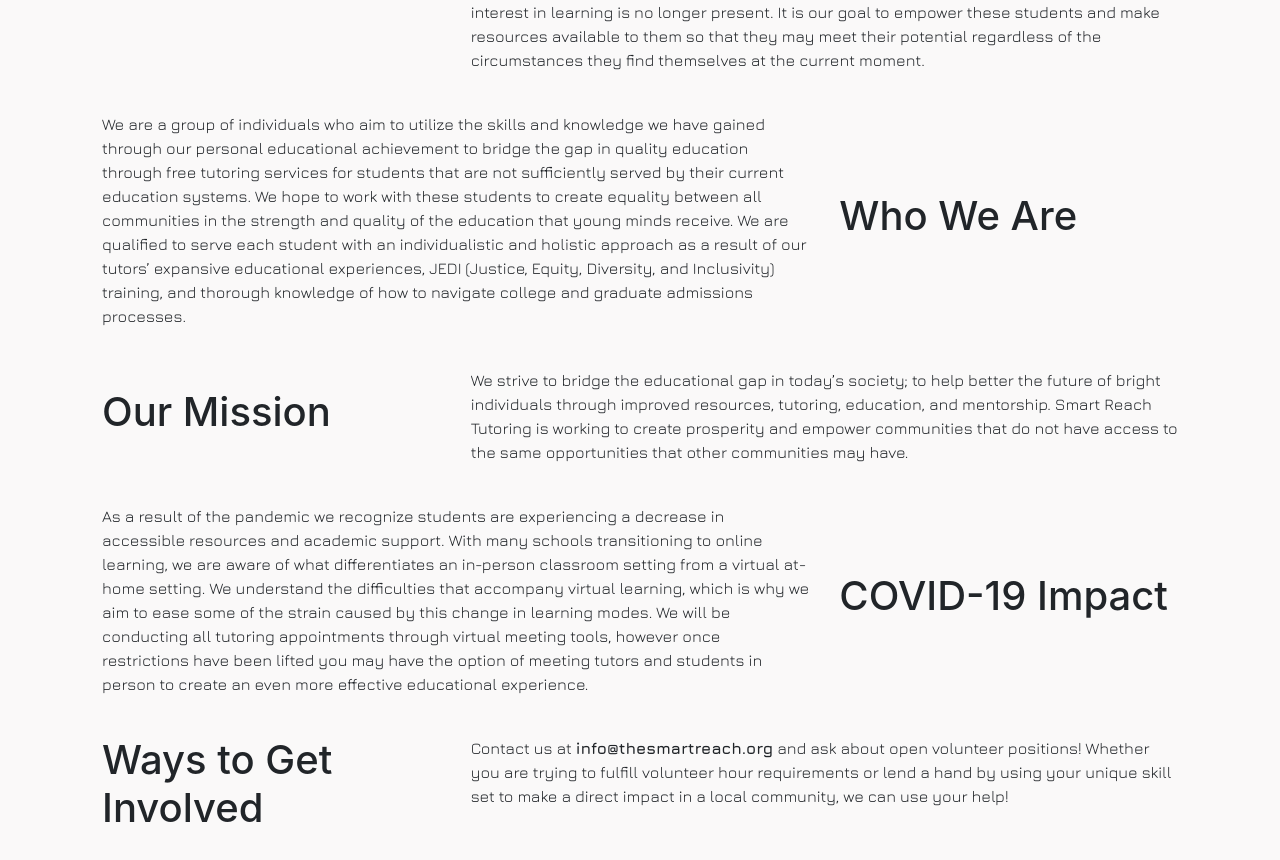
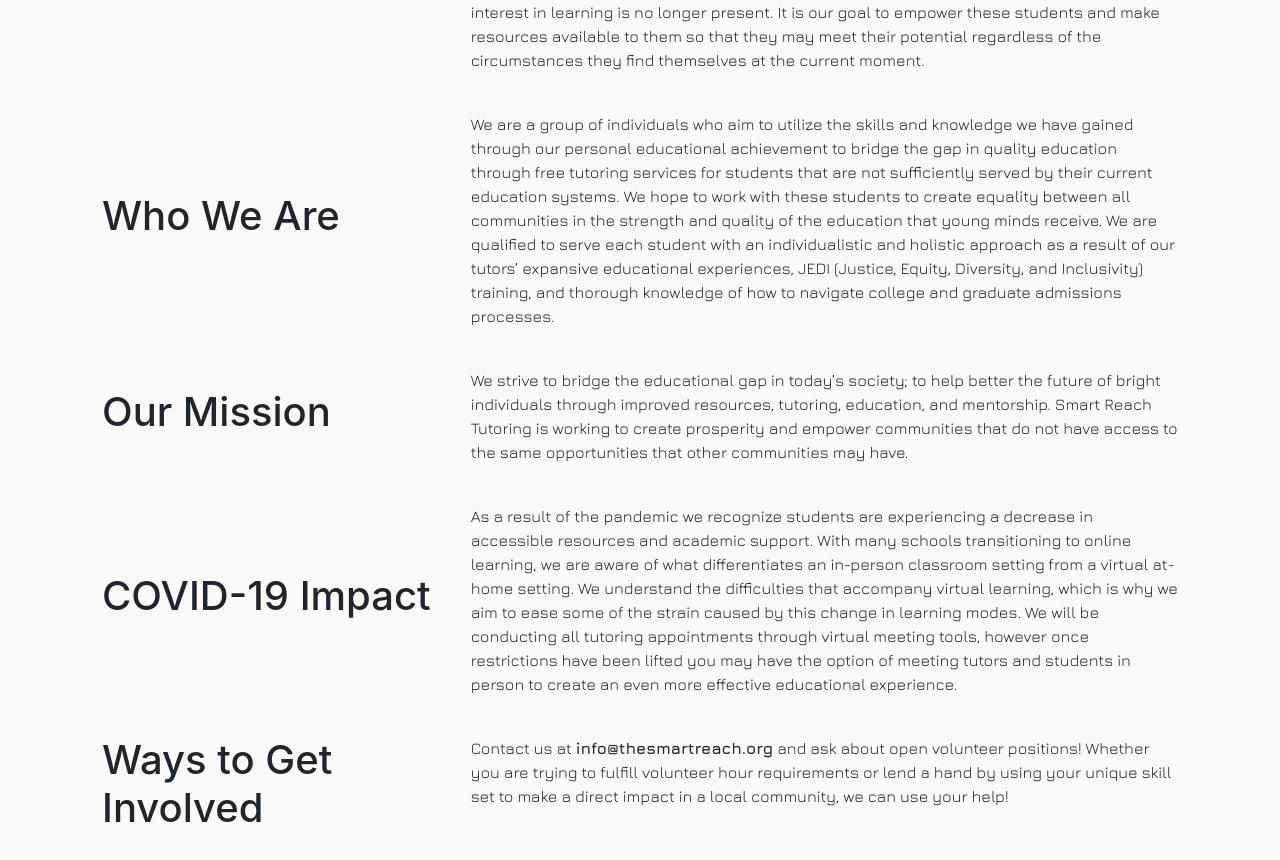
Before and after one commit to franciscoaguilars/bridger-front-end, a React (Create React App) app: page /about in a window 1280 px wide. Shown: the part 656-1516 px from the top of the page. Built offline with nearby package versions, Linux system fonts and the light colour scheme; no server answers.

Commit message:
fixed about page orientation

```diff
--- a/src/components/About.js
+++ b/src/components/About.js
@@ -20,14 +20,15 @@ const About = () => {
             </div>
           </div>
           <div className="row mb-4">
+          <div className="col-lg-4 col-sm-12 d-flex align-items-center">
+              <h1 className="mb-4">Who We Are</h1>
+            </div>
             <div className="col-lg-8 col-sm-12">
               <p>We are a group of individuals who aim to utilize the skills and knowledge we have gained through our personal educational achievement to bridge the gap in quality education through free tutoring services for students that are not sufficiently served by their current education systems. We hope to work with these students to create equality between all communities in the strength and quality of the education that young minds receive. We are qualified to serve each student with an individualistic and holistic approach as a result of our tutors’ expansive educational experiences, JEDI (Justice, Equity, Diversity, and Inclusivity) training, and thorough knowledge of how to navigate college and graduate admissions processes.
 
             </p>
             </div>
-            <div className="col-lg-4 col-sm-12 d-flex align-items-center">
-              <h1 className="mb-4">Who We Are</h1>
-            </div>
+
           </div>
           <div className="row mb-4">
             <div className="col-lg-4 col-sm-12 d-flex align-items-center">
@@ -41,14 +42,16 @@ const About = () => {
           </div>
           <div className="row mb-4">
 
+          <div className="col-lg-4 col-sm-12 d-flex align-items-center">
+              <h1 className="mb-4">COVID-19 Impact</h1>
+            </div>
+
             <div className="col-lg-8 col-sm-12">
               <p>As a result of the pandemic we recognize students are experiencing a decrease in accessible resources and academic support. With many schools transitioning to online learning, we are aware of what differentiates an in-person classroom setting from a virtual at-home setting. We understand the difficulties that accompany virtual learning, which is why we aim to ease some of the strain caused by this change in learning modes. We will be conducting all tutoring appointments through virtual meeting tools, however once restrictions have been lifted you may have the option of meeting tutors and students in person to create an even more effective educational experience.
 
             </p>
             </div>
-            <div className="col-lg-4 col-sm-12 d-flex align-items-center">
-              <h1 className="mb-4">COVID-19 Impact</h1>
-            </div>
+
           </div>
           <div className="row mb-4">
             <div className="col-lg-4 col-sm-12 d-flex align-items-center">
```
